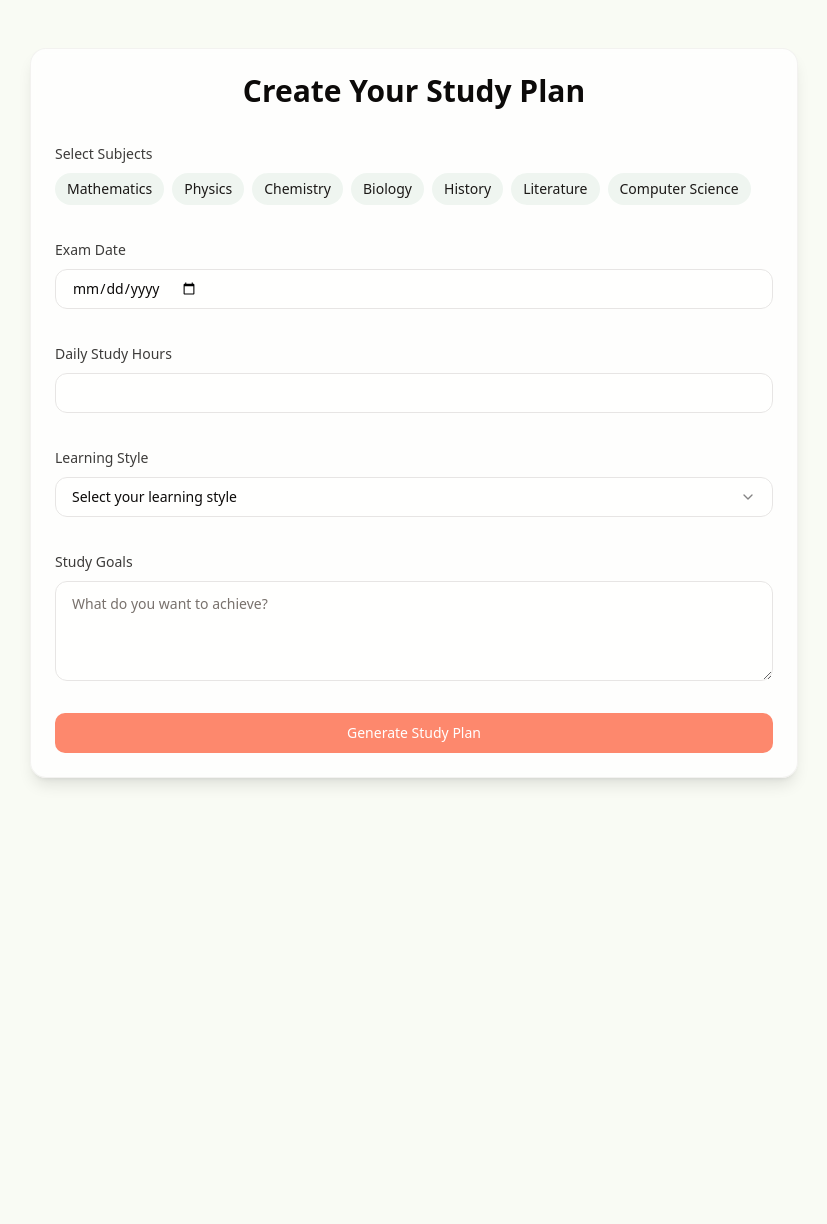
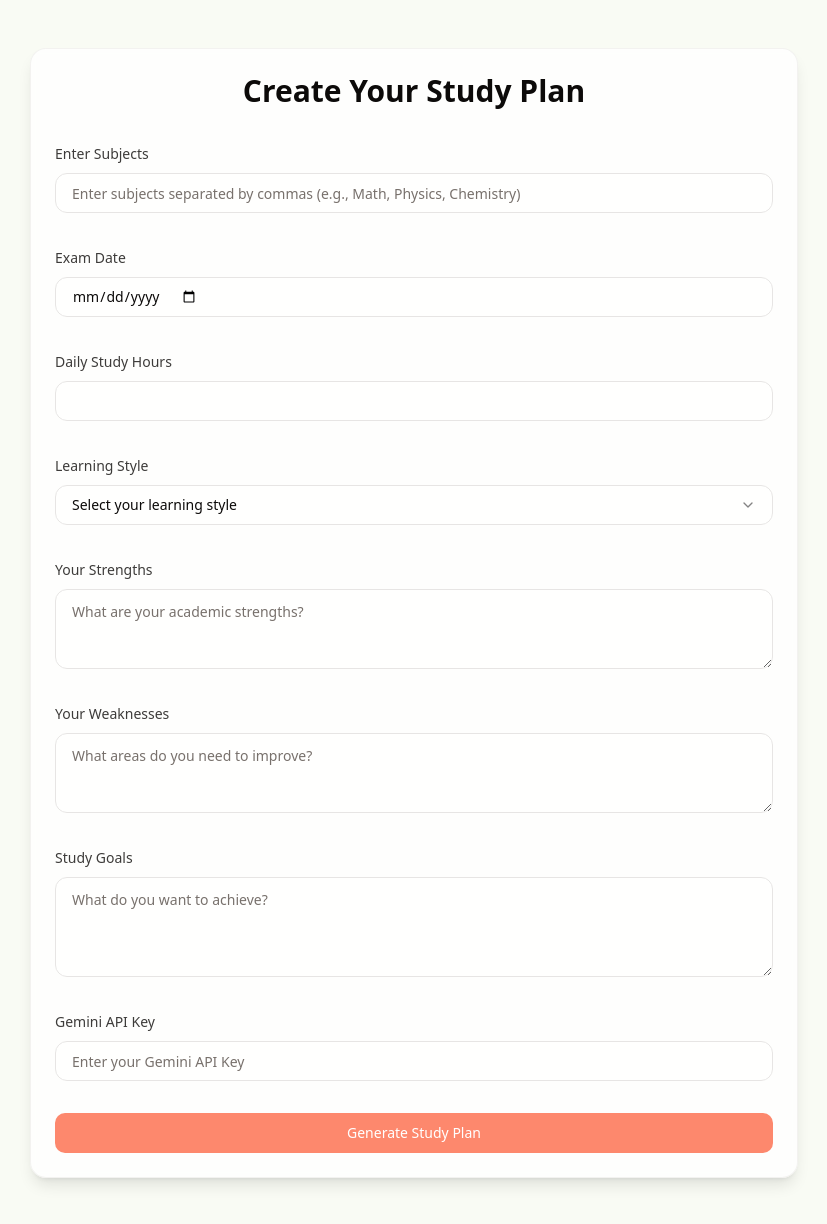
Before and after one commit to DhamanManikanth/studyplan-genius, a React (Vite) app: page / in a window 1280 px wide. Shown: the whole page, without its empty margins (226-1053 px from the left). Before the commit the page ends 826 px from the top, so only its background shows below. Built offline with nearby package versions, Linux system fonts and the light colour scheme.

Commit message:
Enhance Study Plan Form
Added "Strengths" and "Weaknesses" input fields.
Replaced subject selection with a free-text input.
Added Gemini AI API key input.

```diff
--- a/src/components/StudyPlanForm.tsx
+++ b/src/components/StudyPlanForm.tsx
@@ -14,56 +14,38 @@ import {
 } from "./ui/select";
 
 interface StudyPlanFormData {
-  subjects: string[];
+  subjects: string;
   examDate: string;
   studyHours: number;
   goals: string;
   learningStyle: string;
+  strengths: string;
+  weaknesses: string;
+  geminiApiKey: string;
 }
 
-const subjects = [
-  "Mathematics",
-  "Physics",
-  "Chemistry",
-  "Biology",
-  "History",
-  "Literature",
-  "Computer Science",
-];
-
 export function StudyPlanForm() {
-  const [selectedSubjects, setSelectedSubjects] = useState<string[]>([]);
   const [isLoading, setIsLoading] = useState(false);
   const [generatedPlan, setGeneratedPlan] = useState("");
   const [error, setError] = useState("");
 
   const { register, handleSubmit, formState: { errors } } = useForm<StudyPlanFormData>();
 
-  const toggleSubject = (subject: string) => {
-    setSelectedSubjects(prev =>
-      prev.includes(subject)
-        ? prev.filter(s => s !== subject)
-        : [...prev, subject]
-    );
-  };
-
   const onSubmit = async (data: StudyPlanFormData) => {
     setIsLoading(true);
     setError("");
     try {
-      // Use the Supabase Edge Function URL
       const response = await fetch(
         "https://lovableproject.supabase.co/functions/v1/generate-study-plan",
         {
           method: "POST",
           headers: {
             "Content-Type": "application/json",
-            // Add the anon key header if required by your Supabase configuration
-            "Authorization": `Bearer ${process.env.SUPABASE_ANON_KEY}`,
+            "Authorization": `Bearer ${data.geminiApiKey}`,
           },
           body: JSON.stringify({
             ...data,
-            subjects: selectedSubjects,
+            subjects: data.subjects.split(',').map(s => s.trim()),
           }),
         }
       );
@@ -91,23 +73,16 @@ export function StudyPlanForm() {
 
         <form onSubmit={handleSubmit(onSubmit)} className="space-y-8">
           <div className="input-group">
-            <Label className="input-label">Select Subjects</Label>
-            <div className="flex flex-wrap gap-2 mt-2">
-              {subjects.map((subject) => (
-                <button
-                  key={subject}
-                  type="button"
-                  onClick={() => toggleSubject(subject)}
-                  className={`subject-tag ${
-                    selectedSubjects.includes(subject)
-                      ? "bg-primary/10 text-primary border-primary"
-                      : "bg-secondary/50 text-secondary-foreground border-transparent"
-                  }`}
-                >
-                  {subject}
-                </button>
-              ))}
-            </div>
+            <Label className="input-label">Enter Subjects</Label>
+            <Input
+              type="text"
+              className="fancy-input"
+              placeholder="Enter subjects separated by commas (e.g., Math, Physics, Chemistry)"
+              {...register("subjects", { required: true })}
+            />
+            {errors.subjects && (
+              <span className="text-red-500 text-sm">Please enter at least one subject</span>
+            )}
           </div>
 
           <div className="input-group">
@@ -146,12 +121,43 @@ export function StudyPlanForm() {
           </div>
 
           <div className="input-group">
+            <Label className="input-label">Your Strengths</Label>
+            <Textarea
+              className="fancy-input"
+              placeholder="What are your academic strengths?"
+              {...register("strengths", { required: true })}
+            />
+          </div>
+
+          <div className="input-group">
+            <Label className="input-label">Your Weaknesses</Label>
+            <Textarea
+              className="fancy-input"
+              placeholder="What areas do you need to improve?"
+              {...register("weaknesses", { required: true })}
+            />
+          </div>
+
+          <div className="input-group">
             <Label className="input-label">Study Goals</Label>
             <Textarea
               className="fancy-input min-h-[100px]"
               placeholder="What do you want to achieve?"
               {...register("goals", { required: true })}
             />
+          </div>
+
+          <div className="input-group">
+            <Label className="input-label">Gemini API Key</Label>
+            <Input
+              type="password"
+              className="fancy-input"
+              placeholder="Enter your Gemini API Key"
+              {...register("geminiApiKey", { required: true })}
+            />
+            {errors.geminiApiKey && (
+              <span className="text-red-500 text-sm">API key is required</span>
+            )}
           </div>
 
           {error && (
```
Also changed, not shown: 1 other file (tests, documents, lock files or other folders).
